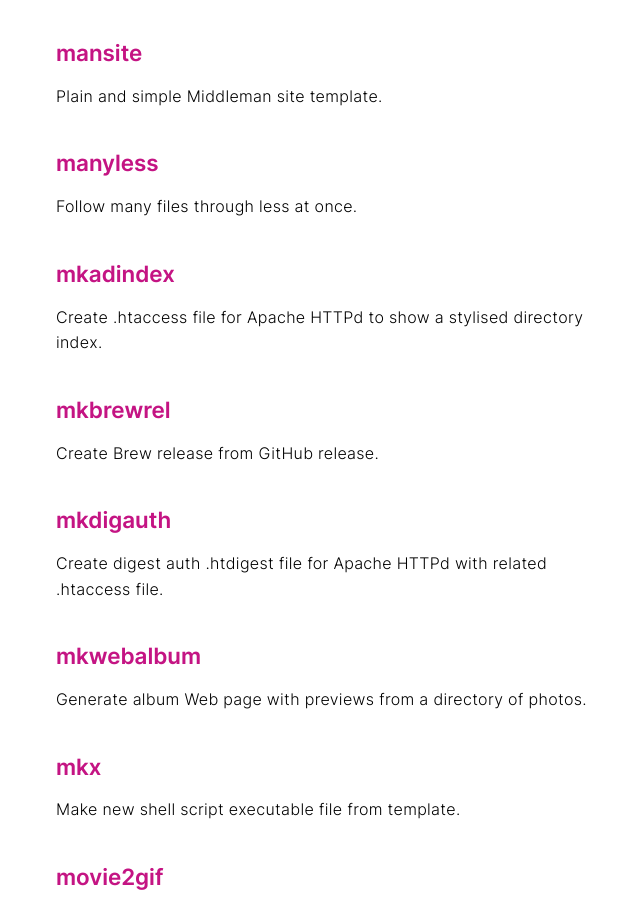
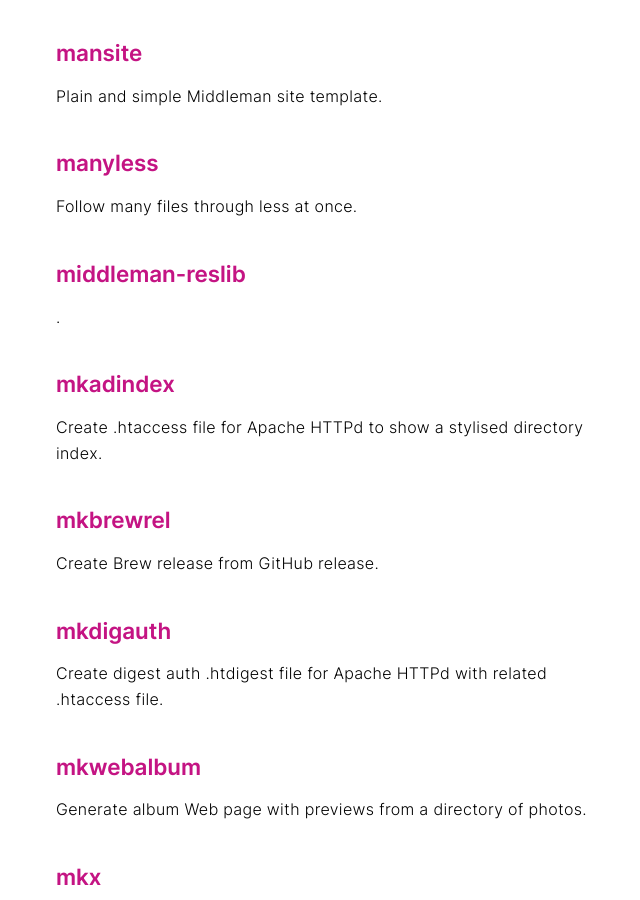
Before and after one commit to remino/remino.github.io, a Jekyll site: the page built from index.md, in a window 1280 px wide and 900 px high, scrolled down 2440 px. Shown: the whole window, without its empty margins (304-944 px from the left). Built offline with Jekyll 4.4.1, drawn with Linux system fonts in a browser that asks for light colours.

Commit message:
Add middleman-reslib

```diff
--- a/_data/repos.json
+++ b/_data/repos.json
@@ -124,6 +124,12 @@
 		"homepageUrl": "",
 		"name": "manyless",
 		"url": "https://github.com/remino/manyless"
+	},
+	{
+		"description": "",
+		"homepageUrl": "",
+		"name": "middleman-reslib",
+		"url": "https://github.com/remino/middleman-reslib"
 	},
 	{
 		"description": "Create .htaccess file for Apache HTTPd to show a stylised directory index",
```
